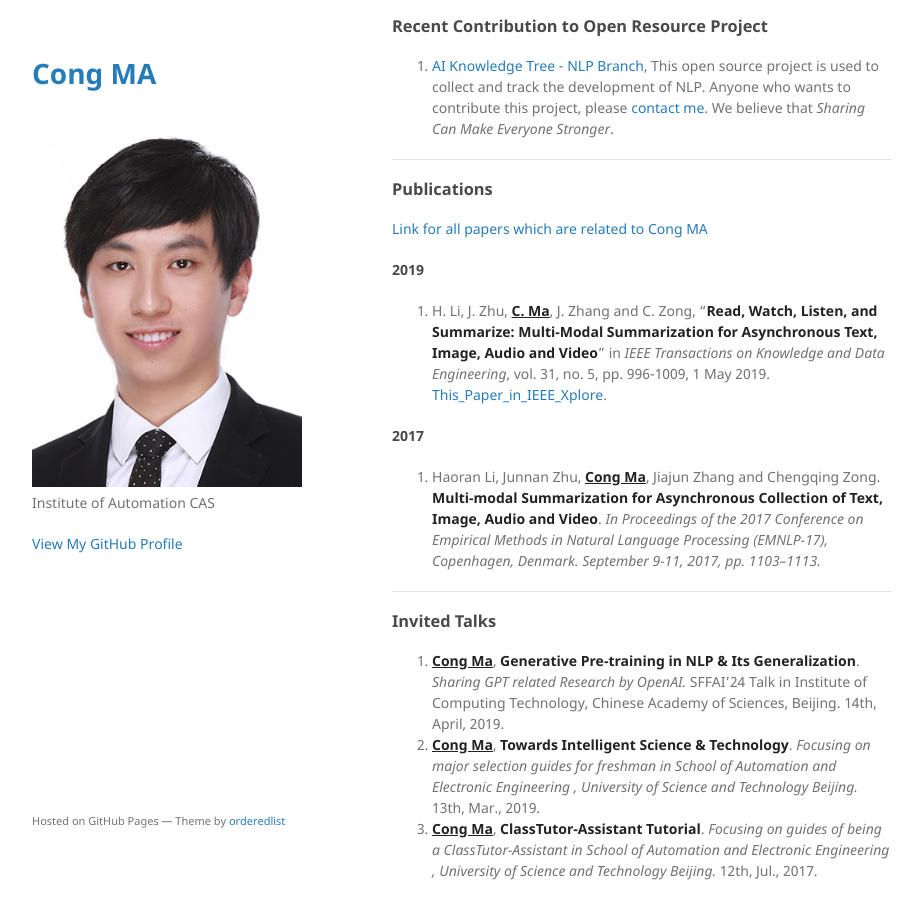
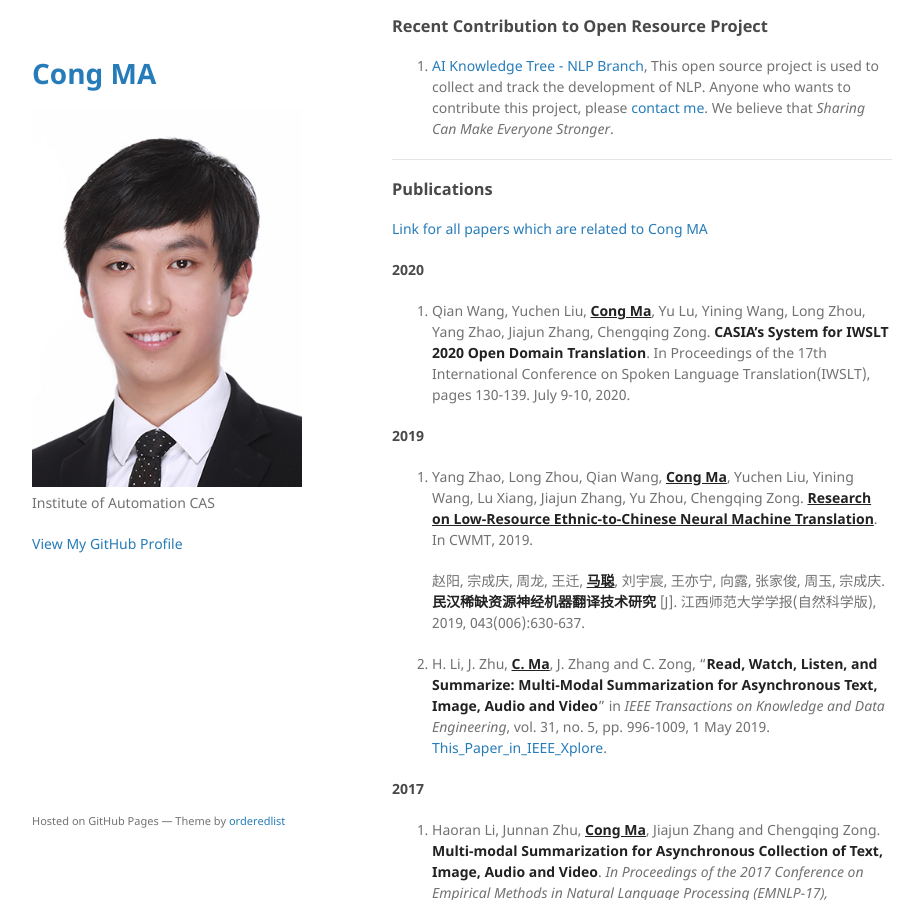
Before and after one commit to EriCongMa/ericongma.github.io, a Jekyll site: the page built from index.md, in a window 1280 px wide and 900 px high, scrolled down 702 px. Shown: the whole window, without its empty margins (178-1101 px from the left). Built offline with Jekyll 4.4.1, drawn with Linux system fonts in a browser that asks for light colours; our own code applies the rules of GitHub Pages for plain Markdown files.

Commit message:
macong:2020-12-16_15:22:13

```diff
--- a/index.md
+++ b/index.md
@@ -48,9 +48,19 @@ Multimodal Information Processing
 
 [Link for all papers which are related to Cong MA](https://github.com/EriCongMa/Publications-of-EriC.MA)
 
+#### 2020
+
+1. Qian Wang, Yuchen Liu, **<u>Cong Ma</u>**, Yu Lu, Yining Wang, Long Zhou, Yang Zhao, Jiajun Zhang, Chengqing Zong. [**CASIA’s System for IWSLT 2020 Open Domain Translation**](https://www.aclweb.org/anthology/2020.iwslt-1.15/). In Proceedings of the 17th International Conference on Spoken Language Translation(IWSLT), pages 130-139. July 9-10, 2020.
+
+
+
 #### 2019
 
-1. H. Li, J. Zhu, **<u>C. Ma</u>**, J. Zhang and C. Zong, "[**Read, Watch, Listen, and Summarize: Multi-Modal Summarization for Asynchronous Text, Image, Audio and Video**](https://github.com/EriCongMa/Publications-of-EriC.MA/blob/master/Journal_Papers/2018-TKDE-CongMa.pdf)" in *IEEE Transactions on Knowledge and Data Engineering*, vol. 31, no. 5, pp. 996-1009, 1 May 2019. [This_Paper_in_IEEE_Xplore](https://ieeexplore.ieee.org/document/8387512?arnumber=8387512&source=authoralert).
+1. Yang Zhao, Long Zhou, Qian Wang, **<u>Cong Ma</u>**, Yuchen Liu, Yining Wang, Lu Xiang, Jiajun Zhang, Yu Zhou, Chengqing Zong. **<u>Research on Low-Resource Ethnic-to-Chinese Neural Machine Translation</u>**. In CWMT, 2019.
+
+   赵阳, 宗成庆, 周龙, 王迁, **<u>马聪</u>**, 刘宇宸, 王亦宁, 向露, 张家俊, 周玉, 宗成庆. [**民汉稀缺资源神经机器翻译技术研究**](http://d.wanfangdata.com.cn/periodical/jxsfdxxb201906012) [J]. 江西师范大学学报(自然科学版), 2019, 043(006):630-637.
+
+2. H. Li, J. Zhu, **<u>C. Ma</u>**, J. Zhang and C. Zong, "[**Read, Watch, Listen, and Summarize: Multi-Modal Summarization for Asynchronous Text, Image, Audio and Video**](https://github.com/EriCongMa/Publications-of-EriC.MA/blob/master/Journal_Papers/2018-TKDE-CongMa.pdf)" in *IEEE Transactions on Knowledge and Data Engineering*, vol. 31, no. 5, pp. 996-1009, 1 May 2019. [This_Paper_in_IEEE_Xplore](https://ieeexplore.ieee.org/document/8387512?arnumber=8387512&source=authoralert).
 
 
 
```
